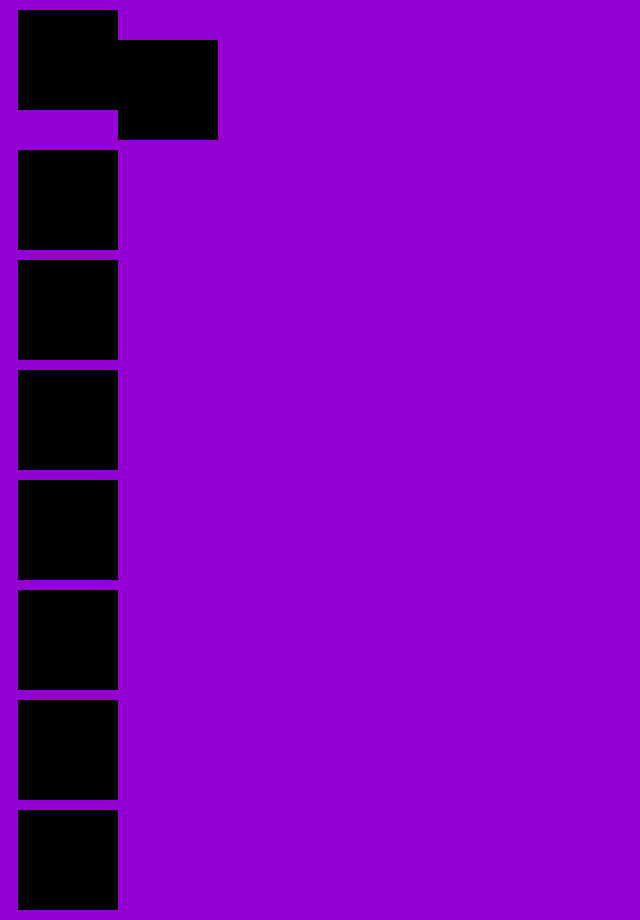
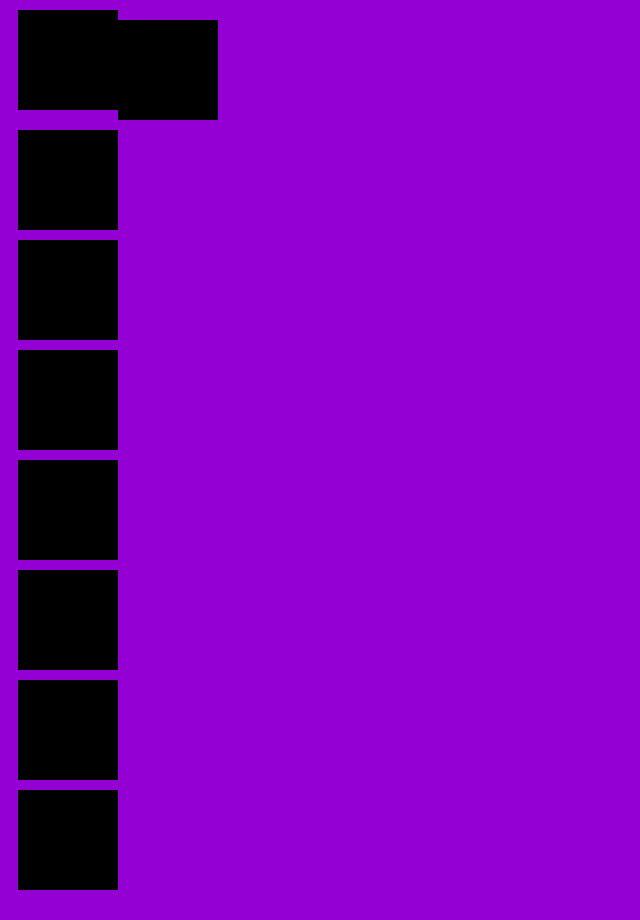
Before and after one commit to Ilaishara/Ilaishara.github.io, a plain HTML site: page windows8.html in a window 1280 px wide. Shown: the whole page, without its empty margins (0-640 px from the left). Drawn offline with Linux system fonts and the light colour scheme.

Commit message:
Update style.css

```diff
--- a/style.css
+++ b/style.css
@@ -29,7 +29,7 @@ height: 100px;
 width: 100px;
  background-color: black;
     margin-left: 110px;
-    margin-top: -80px;
+    margin-top: -100px;
     margin-right: 10px;
     margin-bottom: 10px;
 
```
